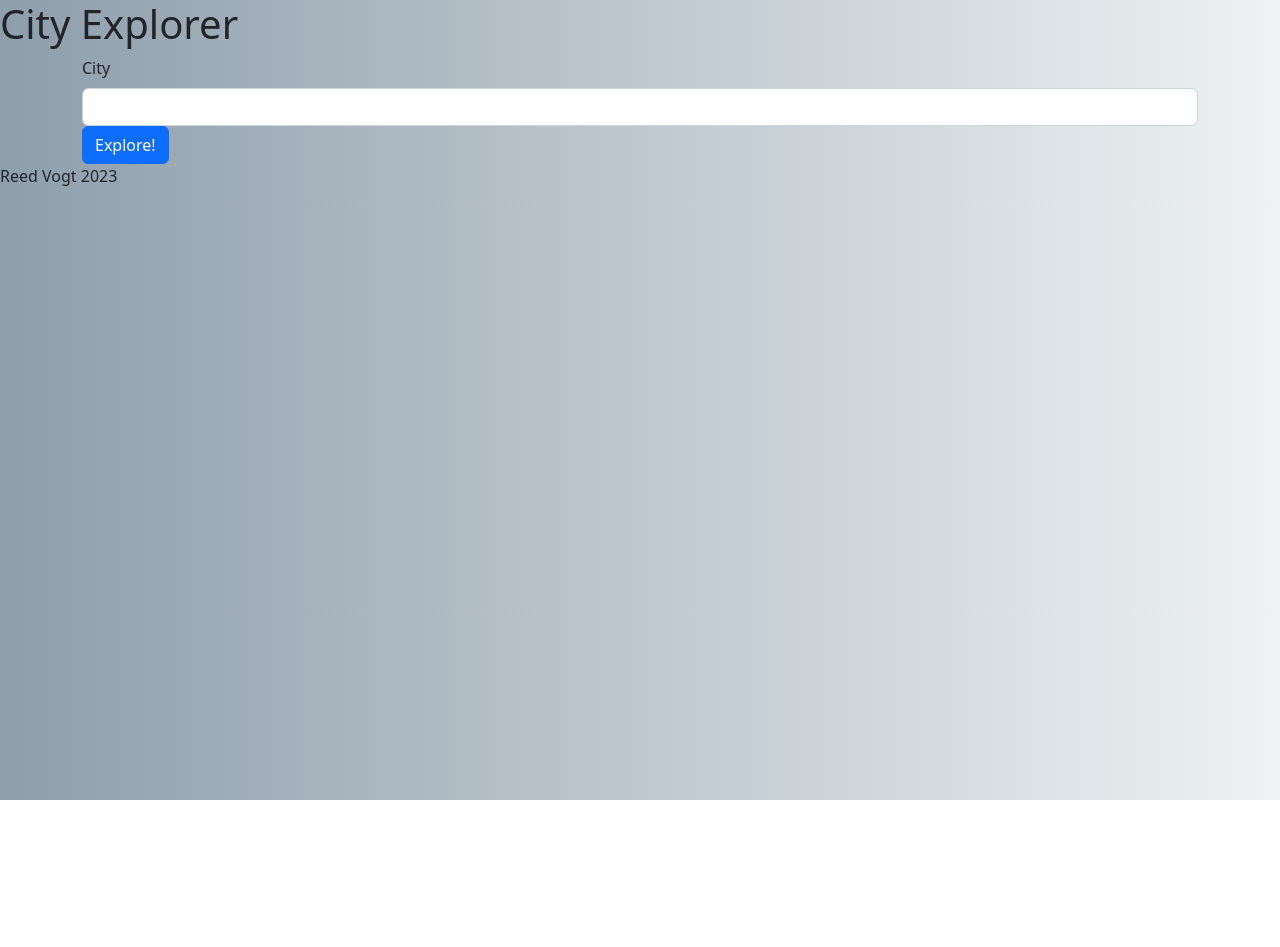
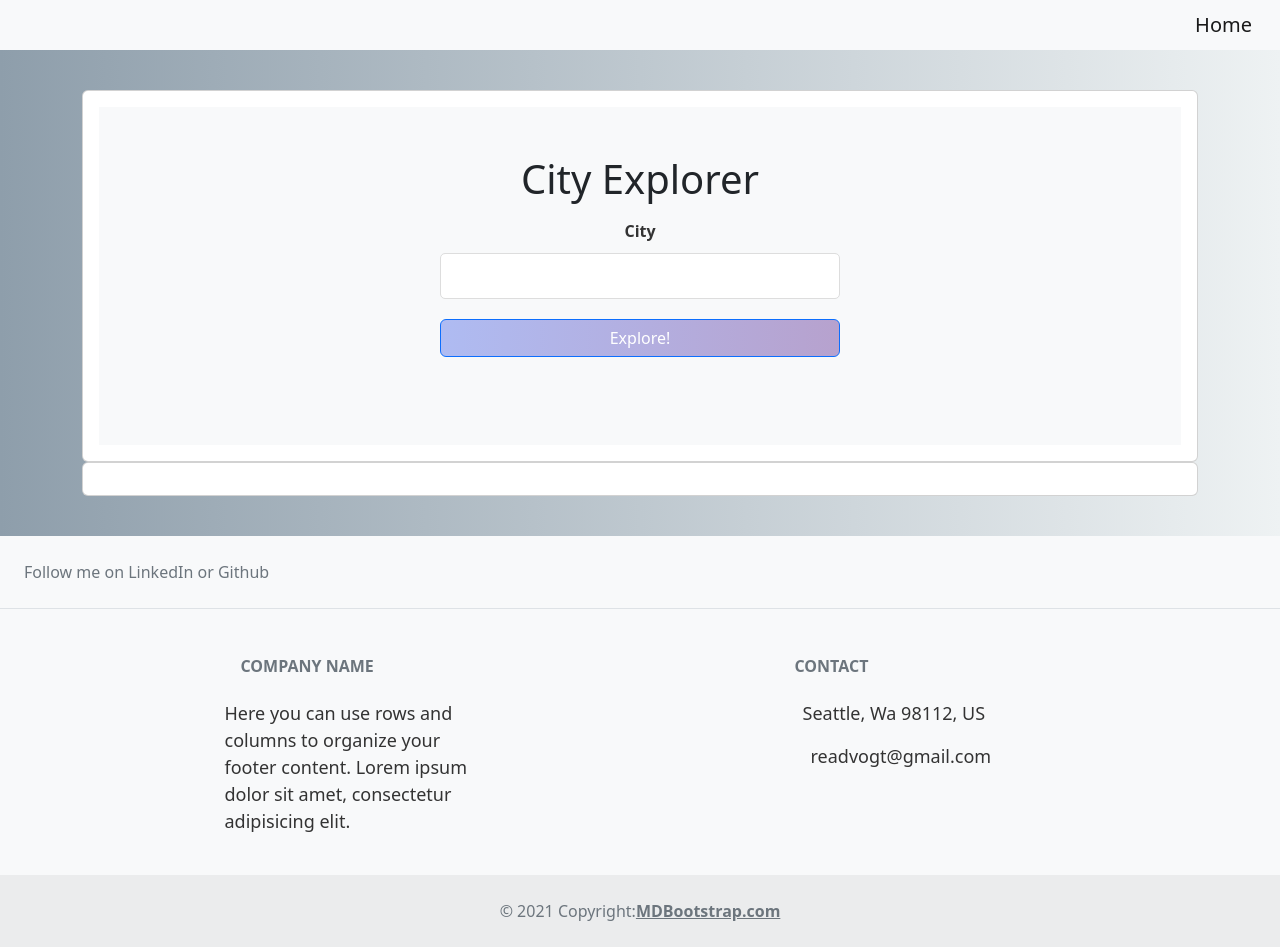
Before and after one commit to reedoooo/city-explorer, a React (Create React App) app: page / in a window 1280 px wide. Before the commit the page ends 800 px from the top, so only its background shows below. Built offline with nearby package versions, Linux system fonts and the light colour scheme.

Commit message:
added all styles

```diff
--- a/package.json
+++ b/package.json
@@ -10,6 +10,7 @@
     "@testing-library/user-event": "^13.5.0",
     "axios": "^1.2.5",
     "bootstrap": "^5.2.3",
+    "mdb-react-ui-kit": "^5.1.0",
     "react": "^18.2.0",
     "react-bootstrap": "^2.7.0",
     "react-dom": "^18.2.0",
--- a/public/index.html
+++ b/public/index.html
@@ -10,6 +10,8 @@
       content="Web site created using create-react-app"
     />
     <link rel="apple-touch-icon" href="%PUBLIC_URL%/logo192.png" />
+    <link rel="stylesheets" href="./reset.css" />
+
     <!--
       manifest.json provides metadata used when your web app is installed on a
       user's mobile device or desktop. See https://developers.google.com/web/fundamentals/web-app-manifest/
--- /dev/null
+++ b/public/reset.css
@@ -0,0 +1,48 @@
+/* http://meyerweb.com/eric/tools/css/reset/
+   v2.0 | 20110126
+   License: none (public domain)
+*/
+
+html, body, div, span, applet, object, iframe,
+h1, h2, h3, h4, h5, h6, p, blockquote, pre,
+a, abbr, acronym, address, big, cite, code,
+del, dfn, em, img, ins, kbd, q, s, samp,
+small, strike, strong, sub, sup, tt, var,
+b, u, i, center,
+dl, dt, dd, ol, ul, li,
+fieldset, form, label, legend,
+table, caption, tbody, tfoot, thead, tr, th, td,
+article, aside, canvas, details, embed,
+figure, figcaption, footer, header, hgroup,
+menu, nav, output, ruby, section, summary,
+time, mark, audio, video {
+	margin: 0;
+	padding: 0;
+	border: 0;
+	font-size: 100%;
+	font: inherit;
+	vertical-align: baseline;
+}
+/* HTML5 display-role reset for older browsers */
+article, aside, details, figcaption, figure,
+footer, header, hgroup, menu, nav, section {
+	display: block;
+}
+body {
+	line-height: 1;
+}
+ol, ul {
+	list-style: none;
+}
+blockquote, q {
+	quotes: none;
+}
+blockquote:before, blockquote:after,
+q:before, q:after {
+	content: '';
+	content: none;
+}
+table {
+	border-collapse: collapse;
+	border-spacing: 0;
+}
--- a/src/components/App.css
+++ b/src/components/App.css
@@ -1,4 +1,192 @@
 body {
+  background: linear-gradient(to right, #8e9eab, #eef2f3);
+}
+
+.navbar-brand {
+  margin: 0 auto;
+}
+
+.search-input {
+  border: none;
+  border-radius: 20px;
+  padding: 10px;
+  width: 50%;
+  background-color: #f8f9fa;
+}
+
+.explore-btn {
+  border: none;
+  border-radius: 20px;
+  background-color: #007bff;
+  color: #fff;
+  padding: 10px 30px;
+  margin-left: 5px;
+}
+
+.city-details {
+  padding: 20px;
+  border-radius: 10px;
+  box-shadow: 0px 4px 4px rgba(0, 0, 0, 0.25);
+  margin: 10px;
+}
+
+.city-details:hover {
+  transform: translateY(-5px);
+  transition: all 0.3s ease;
+  cursor: pointer;
+}
+
+/* Main container */
+main {
+  padding: 40px 0;
+}
+
+/* Form container */
+.mainForm {
+  display: flex;
+  flex-direction: column;
+  max-width: 400px;
+  margin: 0 auto 40px auto;
+}
+
+/* Form label */
+.mainForm label {
+  font-weight: bold;
+  margin-bottom: 10px;
+  color: #333;
+}
+
+/* Form input */
+.mainForm input {
+  padding: 10px;
+  border: 1px solid #ddd;
+  border-radius: 5px;
+  font-size: 16px;
+  margin-bottom: 20px;
+}
+
+/* Form button */
+.mainButton {
+  background-color: #2ecc71;
+  border: none;
+  color: #fff;
+  padding: 10px 20px;
+  border-radius: 5px;
+  cursor: pointer;
+  font-size: 18px;
+  transition: all 0.3s ease;
+}
+
+/* Form button on hover */
+.mainButton:hover {
+  background-color: #27ae60;
+}
+
+/* Results container */
+h2 {
+  font-size: 24px;
+  font-weight: bold;
+  margin-bottom: 10px;
+  color: #333;
+}
+
+p {
+  font-size: 18px;
+  margin-bottom: 10px;
+  color: #333;
+}
+
+/* Map container */
+.Map {
+  height: 400px;
+  margin-bottom: 40px;
+  border: 1px solid #ddd;
+  border-radius: 5px;
+}
+
+/* Modal */
+/* Map container */
+.map-container {
+  height: 400px;
+  margin-bottom: 40px;
+  border: 1px solid #ddd;
+  border-radius: 5px;
+}
+
+/* Weather container */
+.weather-container {
+  margin-bottom: 40px;
+}
+
+/* Movies container */
+.movies-container {
+  margin-bottom: 40px;
+}
+
+/* Modal */
+.modal {
+  position: fixed;
+  top: 0;
+  left: 0;
+  width: 100%;
+  height: 100%;
+  background-color: rgba(0, 0, 0, 0.5);
+  display: none;
+  align-items: center;
+  justify-content: center;
+}
+
+.modal.show {
+  display: flex;
+}
+
+.modal-content {
+  border-radius: 5px;
+  background-color: #fff;
+}
+
+.modal-header {
+  background-color: #2ecc71;
+  color: #fff;
+  border-top-left-radius: 5px;
+  border-top-right-radius: 5px;
+  display: flex;
+  align-items: center;
+  justify-content: space-between;
+  padding: 10px 20px;
+}
+
+.modal-title {
+  font-weight: bold;
+  font-size: 24px;
+  margin: 0;
+}
+
+.close-button {
+  background-color: transparent;
+  border: none;
+  color: #fff;
+  font-size: 24px;
+  cursor: pointer;
+}
+
+.close-button:focus,
+.close-button:hover {
+  outline: none;
+  color: #ccc;
+}
+
+.modal-body {
+  padding: 20px;
+}
+
+.modal-body p {
+  font-size: 18px;
+  color: #333;
+  margin-bottom: 0;
+}
+
+/* body {
   font-family: 'Roboto', sans-serif;
 }
 
@@ -113,4 +301,4 @@
 .explore-btn:hover {
   background: linear-gradient(to right, #0051b3, #1a8cff);
   box-shadow: 0px 4px 10px rgba(0, 0, 0, 0.4);
-}
+} */
--- a/src/components/App.js
+++ b/src/components/App.js
@@ -3,6 +3,7 @@
 import "bootstrap/dist/css/bootstrap.min.css";
 import "bootstrap/dist/css/bootstrap.css";
 import Header from "./Header";
+
 import Main from "./Main";
 import Footer from "./Footer";
 
--- a/src/components/Footer.js
+++ b/src/components/Footer.js
@@ -1,8 +1,75 @@
+import {
+  MDBCol,
+  MDBContainer,
+  MDBFooter,
+  MDBIcon,
+  MDBRow,
+} from "mdb-react-ui-kit";
 import React from "react";
 
 class Footer extends React.Component {
   render() {
-    return <p>Reed Vogt 2023</p>;
+    return (
+      <MDBFooter
+        bgColor="light"
+        className="text-center text-lg-start text-muted"
+      >
+        <section className="d-flex justify-content-center justify-content-lg-between p-4 border-bottom">
+          <div className="me-5 d-none d-lg-block">
+            <span>Follow me on LinkedIn or Github</span>
+          </div>
+          <div>
+            <a
+              href="https://www.linkedin.com/in/reed-vogt-a11ba8260/"
+              className="me-4 text-reset"
+            >
+              <MDBIcon color="secondary" fab icon="linkedin" />
+            </a>
+            <a href="https://github.com/reedoooo" className="me-4 text-reset">
+              <MDBIcon color="secondary" fab icon="github" />
+            </a>
+          </div>
+        </section>
+        <section className="">
+          <MDBContainer className="text-center text-md-start mt-5">
+            <MDBRow className="mt-3">
+              <MDBCol md="3" lg="4" xl="3" className="mx-auto mb-4">
+                <h6 className="text-uppercase fw-bold mb-4">
+                  <MDBIcon color="secondary" icon="gem" className="me-3" />
+                  Company name
+                </h6>
+                <p>
+                  Here you can use rows and columns to organize your footer
+                  content. Lorem ipsum dolor sit amet, consectetur adipisicing
+                  elit.
+                </p>
+              </MDBCol>
+
+              <MDBCol md="4" lg="3" xl="3" className="mx-auto mb-md-0 mb-4">
+                <h6 className="text-uppercase fw-bold mb-4">Contact</h6>
+                <p>
+                  <MDBIcon color="secondary" icon="home" className="me-2" />
+                  Seattle, Wa 98112, US
+                </p>
+                <p>
+                  <MDBIcon color="secondary" icon="envelope" className="me-3" />
+                  readvogt@gmail.com
+                </p>
+              </MDBCol>
+            </MDBRow>
+          </MDBContainer>
+        </section>
+        <div
+          className="text-center p-4"
+          style={{ backgroundColor: "rgba(0, 0, 0, 0.05)" }}
+        >
+          © 2021 Copyright:
+          <a className="text-reset fw-bold" href="https://mdbootstrap.com/">
+            MDBootstrap.com
+          </a>
+        </div>
+      </MDBFooter>
+    );
   }
 }
 
--- a/src/components/Header.js
+++ b/src/components/Header.js
@@ -1,8 +1,17 @@
+import { MDBContainer, MDBNavbar, MDBNavbarBrand } from "mdb-react-ui-kit";
 import React from "react";
 
 class Header extends React.Component {
   render() {
-    return <h1>City Explorer</h1>;
+    return (
+      <MDBNavbar light bgColor="light">
+        <MDBContainer fluid>
+          <MDBNavbarBrand tag="span" className="mb-0 h1">
+            Home
+          </MDBNavbarBrand>
+        </MDBContainer>
+      </MDBNavbar>
+    );
   }
 }
 
--- a/src/components/Main.js
+++ b/src/components/Main.js
@@ -3,7 +3,11 @@
 import Weather from "./Weather";
 import Movies from "./Movies";
 import axios from "axios";
+import { MDBContainer } from "mdb-react-ui-kit";
+import { MDBBtn } from "mdb-react-ui-kit";
 import { Container, Modal, Form, Button } from "react-bootstrap";
+
+import { MDBCard, MDBCardBody } from "mdb-react-ui-kit";
 
 class Main extends React.Component {
   constructor() {
@@ -103,23 +107,46 @@
     console.log(this.state);
     return (
       <main>
-        <Container>
+        <MDBContainer>
+          <MDBCard>
+            <MDBCardBody>
+              <div className="p-5 text-center bg-light">
+                <h1 className="mb-3">City Explorer</h1>
                 <Form className="mainForm" onSubmit={this.displayLocation}>
                   <Form.Group>
                     <Form.Label>City</Form.Label>
-              <Form.Control type="text" onInput={this.handleSearchInput} />
+                    <Form.Control
+                      type="text"
+                      onInput={this.handleSearchInput}
+                    />
                   </Form.Group>
-            <Button onClick={this.displayLocation} className="mainButton">
+                  <Button
+                    onClick={this.displayLocation}
+                    className="mainButton"
+                    style={{
+                      background:
+                        "linear-gradient(to right, rgba(102, 126, 234, 0.5), rgba(118, 75, 162, 0.5))",
+                    }}
+                  >
                     Explore!
                   </Button>
                 </Form>
-        </Container>
+              </div>
+            </MDBCardBody>
+          </MDBCard>
+        </MDBContainer>
+        <MDBContainer>
+          <MDBCard>
+            <MDBCardBody>
               {this.state.displayInfo && (
                 <>
                   <h2>{this.state.location.display_name}</h2>
                   <p>Lat: {this.state.location.lat}</p>
                   <p>Lon: {this.state.location.lon}</p>
-            <Map lat={this.state.location.lat} lon={this.state.location.lon} />
+                  <Map
+                    lat={this.state.location.lat}
+                    lon={this.state.location.lon}
+                  />
 
                   <div>
                     {this.state.weatherResults.length > 0 && (
@@ -134,6 +161,9 @@
                   </div>
                 </>
               )}
+            </MDBCardBody>
+          </MDBCard>
+        </MDBContainer>
         <Modal show={this.state.showModal} onHide={this.closeModal}>
           <Modal.Header closeButton>
             <Modal.Title>Error</Modal.Title>
```
Also changed, not shown: 1 other file (tests, documents, lock files or other folders). Lines whose indentation alone changed are shown as unchanged.
